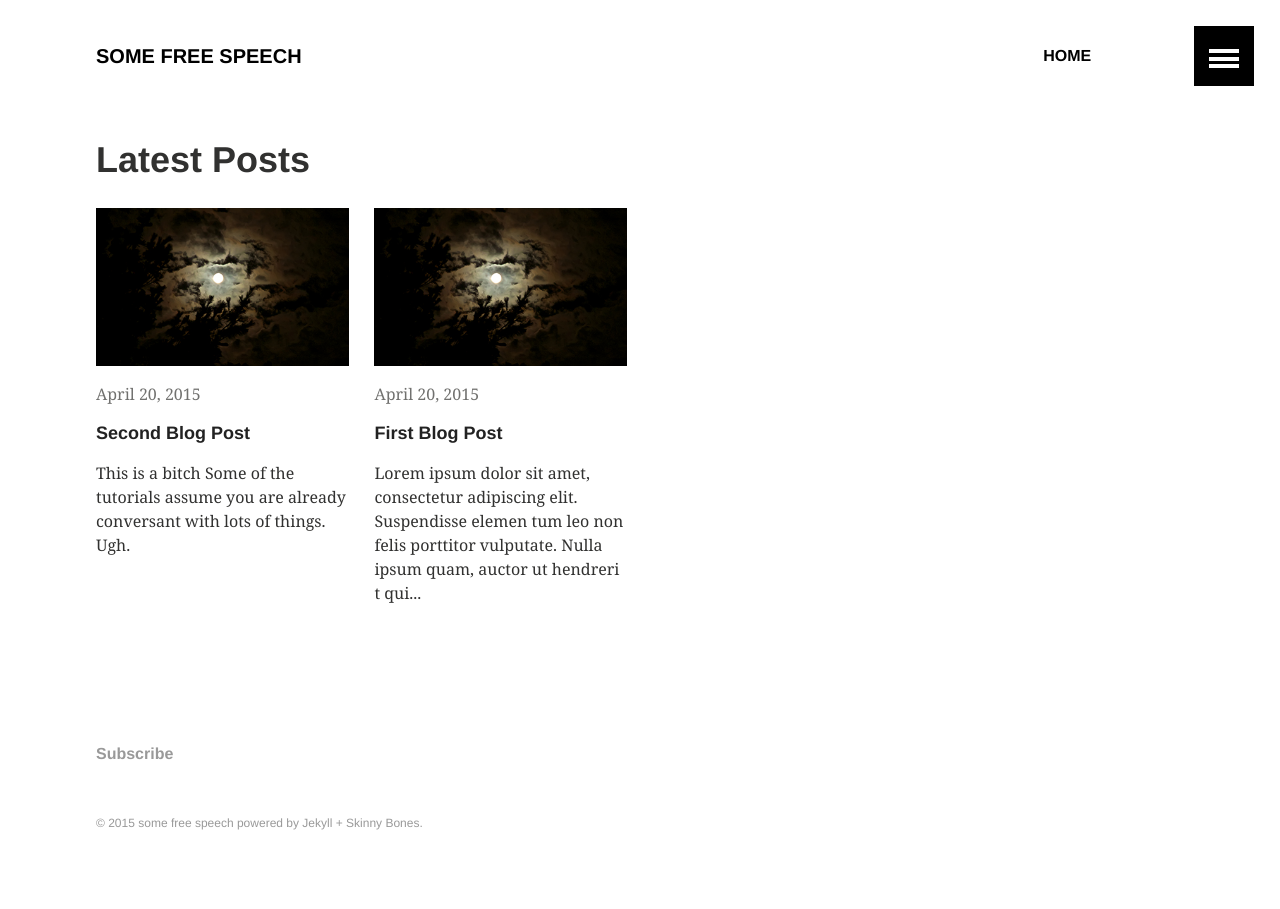
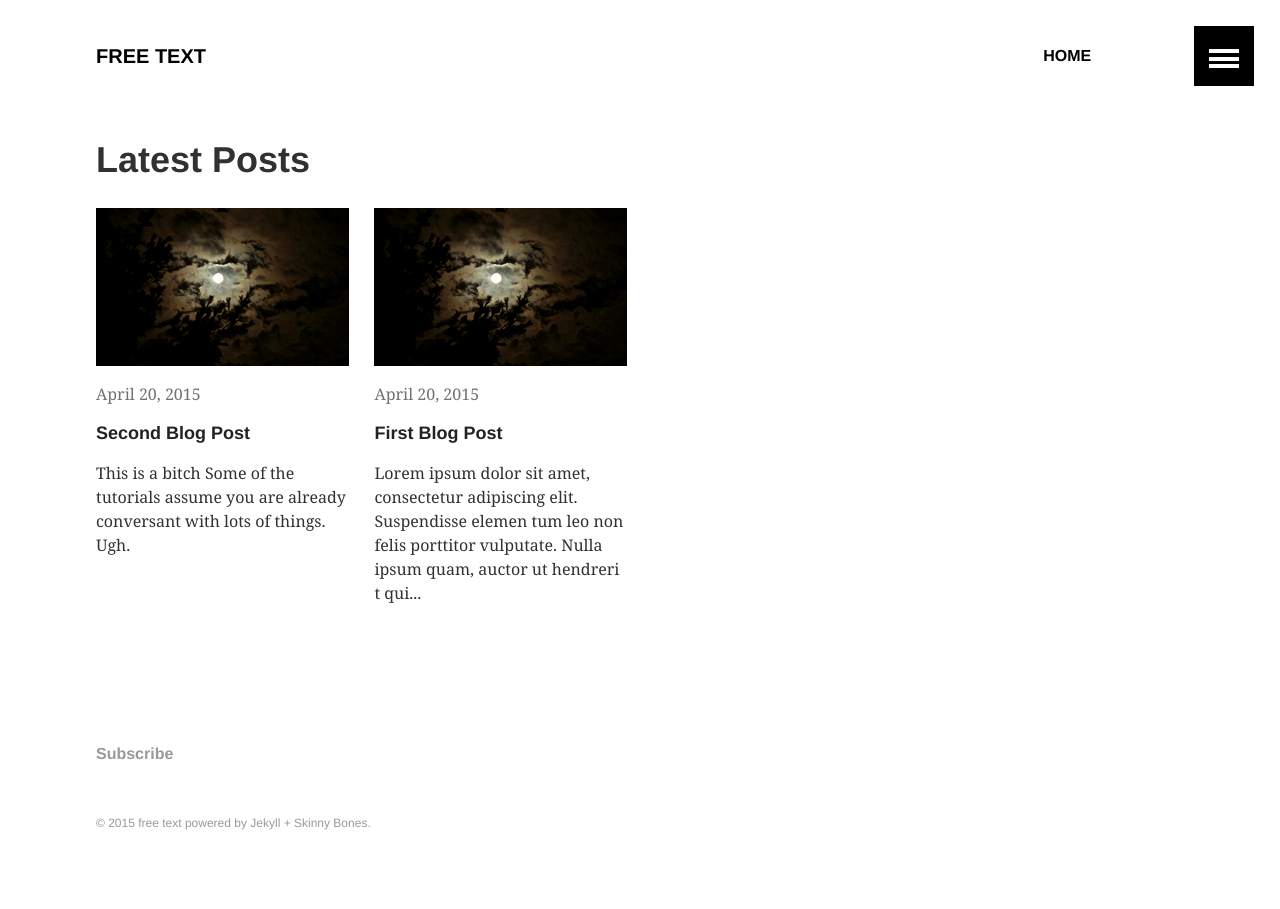
Before and after one commit to jackbrighton/jackbrighton.github.io, a Jekyll site: the page built from index.md, in a window 1280 px wide. Built offline with Jekyll 4.4.1, drawn with Linux system fonts in a browser that asks for light colours.

Commit message:
more editing of site config

```diff
--- a/_config.yml
+++ b/_config.yml
@@ -1,6 +1,6 @@
 # Site wide configuration
 
-title: some free speech
+title: free text
 description: a blog thing
 logo: "logo.jpg"
 teaser: "moon.jpg"
--- a/_data/footer.yml
+++ b/_data/footer.yml
@@ -1,4 +1,4 @@
 # Footer navigation links
 
 - title: Subscribe
-  url: /atom.xml
+  url: atom.xml
```
